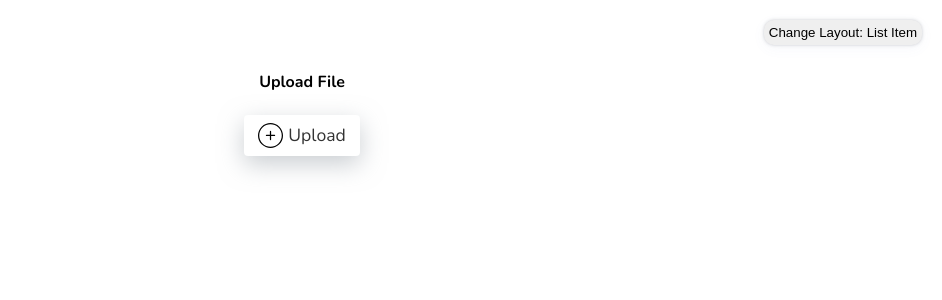
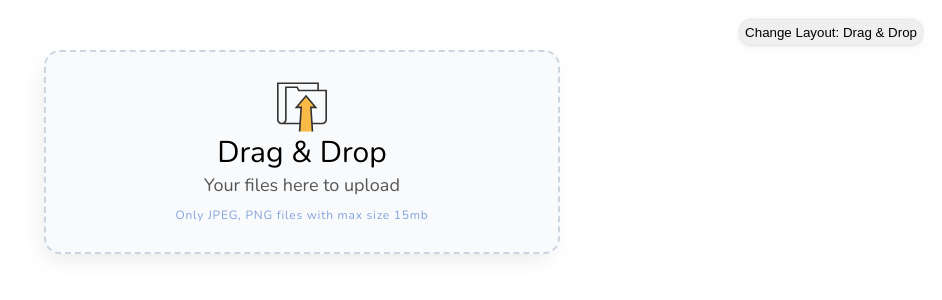
Before and after one commit to mvn-toanluu-dn/Upload-Image, a React (Create React App) app: page / in a window 1280 px wide. Shown: the top 300 px of the page, without its empty margins (338-1280 px from the left). Built offline with nearby package versions, Linux system fonts and the light colour scheme.

Commit message:
Update UI

```diff
--- a/src/App.css
+++ b/src/App.css
@@ -153,6 +153,11 @@ li {
 }
 .img-detail {
   width: 100%;
+  max-height: 400px;
+}
+.img-detail img {
+  width: 100%;
+  height: 100%;
 }
 .img-content,
 .img-name {
@@ -205,6 +210,19 @@ li {
   height: 100%;
   cursor: pointer;
 }
+.drag-title {
+  font-size: 30px;
+}
+.drag-upload {
+  color: #555;
+  font-size: 18px;
+}
+.drag-only {
+  color: #84a2d9;
+  font-size: 12px;
+  padding-top: 10px;
+  letter-spacing: .75px;
+}
 .opacity {
   animation: opacity 0.7s ease-out;
 }
--- a/src/components/Modules/Drag/index.js
+++ b/src/components/Modules/Drag/index.js
@@ -20,12 +20,14 @@ const Drag = ({ handleChange }) => {
       >
         <label id="label-file-upload" htmlFor="input-file-upload">
           <img src={drag} alt="" className="drag-icon" />
-          Drag and drop your file here
+          <span className="drag-title">Drag & Drop</span>
+          <span className="drag-upload">Your files here to upload</span>
+          <span className="drag-only">Only JPEG, PNG files with max size 15mb </span>
           <input
             type="file"
             id="input-file-upload"
             multiple
-            accept="image/*"
+            accept="/*"
             onChange={handleChange}
           />
         </label>
--- a/src/components/Modules/Modal/index.js
+++ b/src/components/Modules/Modal/index.js
@@ -31,11 +31,12 @@ const Modal = ({ item, setIsToggle, isToggle }) => {
             className="close"
           />
         </div>
+        <div className="img-detail" >
         <img
-          className="img-detail"
           src={URL.createObjectURL(item?.data)}
           alt=""
         />
+        </div>
       </div>
     </div>
   );
--- a/src/components/Upload/index.js
+++ b/src/components/Upload/index.js
@@ -35,10 +35,10 @@ const FileUpLoad = () => {
           onClick={() => setIsChange(!isChange)}
           className="btn btn-change"
         >
-          Change Layout: {!isChange ? "List Item" : "Drag & Drop"}
+          Change Layout: {isChange ? "List Item" : "Drag & Drop"}
         </button>
       </div>
-      {!isChange ? (
+      {isChange ? (
         <>
           <h4 className="title">Upload File</h4>
           <label htmlFor="image" className="btn btn-upload">
```
